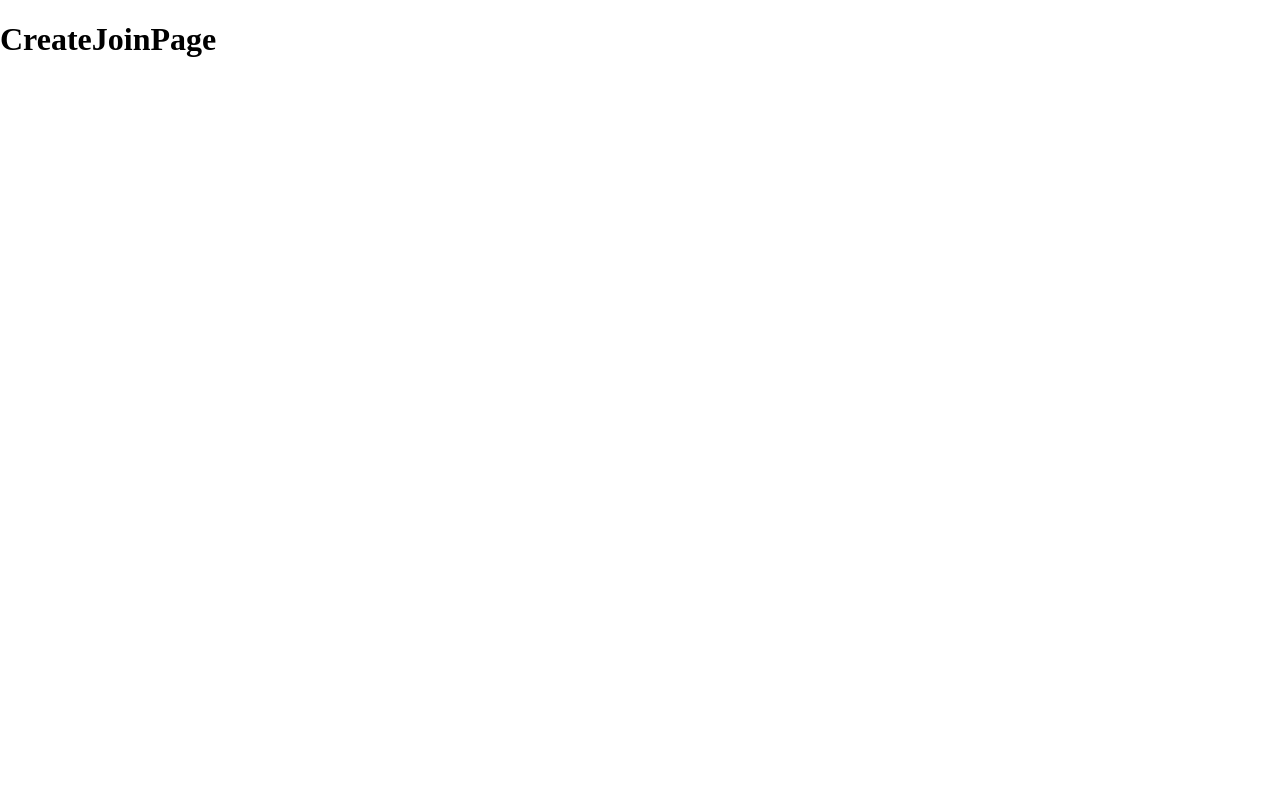
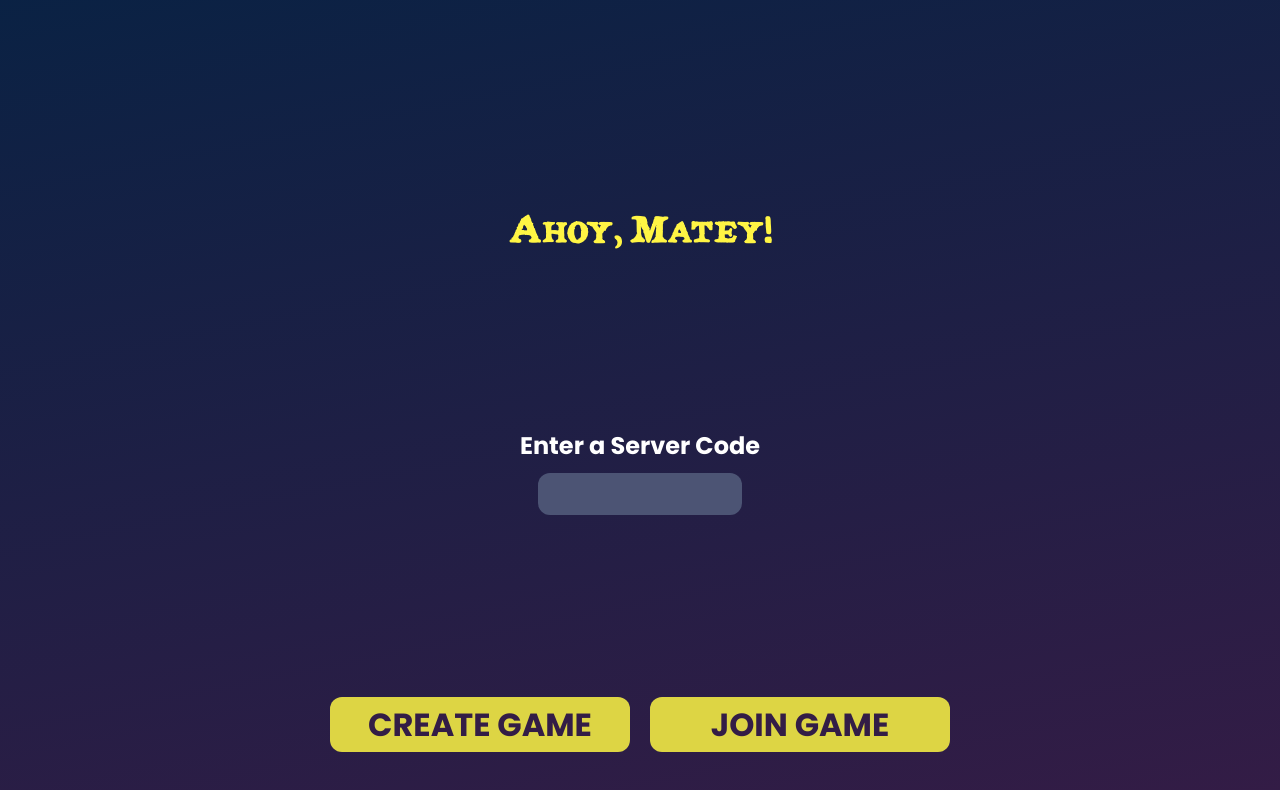
Before and after one commit to Elijah-Greene17/Skull-King-React, a React (Create React App) app in the folder skull-king/: page /createjoin in a window 1280 px wide. Shown: the top 790 px of the page. Built offline with nearby package versions, Linux system fonts and the light colour scheme.

Commit message:
Added CreateJoin and routed between them

```diff
--- a/skull-king/src/components/CreateJoinPage/CreateJoinPage.js
+++ b/skull-king/src/components/CreateJoinPage/CreateJoinPage.js
@@ -1,8 +1,21 @@
+import Button from '../UI/Button/Button';
+import ApplicationInput from '../UI/Input/ApplicationInput';
+import MainView from '../UI/MainView/MainView';
+import TitleHeader from '../UI/TitleHeader/TitleHeader';
+import styles from './CreateJoinPage.module.css';
+
 const CreateJoinPage = () => {
     return (
-        <>
-            <h1>CreateJoinPage</h1>
-        </>
+        <MainView>
+            <div className={styles.createJoinPage}>
+                <TitleHeader>Ahoy, Matey!</TitleHeader>
+                <ApplicationInput>Enter a Server Code</ApplicationInput>
+                <div>
+                    <Button>CREATE GAME</Button>
+                    <Button>JOIN GAME</Button>
+                </div>
+            </div>
+        </MainView>
     );
 };
 
--- /dev/null
+++ b/skull-king/src/components/CreateJoinPage/CreateJoinPage.module.css
@@ -0,0 +1,15 @@
+.createJoinPage {
+    min-height: 90vh;
+    max-height: 90vh;
+    min-width: 100vw;
+    max-width: 100vw;
+
+    text-align: center;
+    padding-top: 10%;
+    padding-bottom: 10%;
+
+    display: flex;
+    flex-direction: column;
+    justify-content: space-around;
+    align-items: center;
+}
--- a/skull-king/src/components/HomePage/HomePage.js
+++ b/skull-king/src/components/HomePage/HomePage.js
@@ -1,21 +1,23 @@
-import { Link, useNavigate } from 'react-router-dom';
+import { useNavigate } from 'react-router-dom';
 import MainView from '../UI/MainView/MainView';
 import TitleHeader from '../UI/TitleHeader/TitleHeader';
-import Label from '../UI/Label/Label';
-import Input from '../UI/Input/Input';
+import ApplicationInput from '../UI/Input/ApplicationInput';
 import Button from '../UI/Button/Button';
 import styles from './HomePage.module.css';
 
 const HomePage = () => {
     const navigate = useNavigate();
 
+    const handlePlay = () => {
+        navigate('/createjoin');
+    };
+
     return (
         <MainView>
             <div className={styles.homePage}>
                 <TitleHeader>Skull King</TitleHeader>
-                <Label>Enter your name</Label>
-                <Input />
-                <Button>PLAY</Button>
+                <ApplicationInput>Enter your name</ApplicationInput>
+                <Button onClick={handlePlay}>PLAY</Button>
             </div>
         </MainView>
     );
--- a/skull-king/src/components/UI/Button/Button.module.css
+++ b/skull-king/src/components/UI/Button/Button.module.css
@@ -12,4 +12,5 @@
     font-family: poppins;
     border-radius: 12px;
     border-style: none;
+    margin: 10px;
 }
--- /dev/null
+++ b/skull-king/src/components/UI/Input/ApplicationInput.js
@@ -0,0 +1,13 @@
+import styles from './ApplicationInput.module.css';
+import Label from '../Label/Label';
+
+const ApplicationInput = (props) => {
+    return (
+        <div>
+            <Label>{props.children}</Label>
+            <input className={styles.input} value={props.value} />
+        </div>
+    );
+};
+
+export default ApplicationInput;
--- a/skull-king/src/components/UI/Input/Input.module.css
+++ b/skull-king/src/components/UI/Input/ApplicationInput.module.css
@@ -13,4 +13,5 @@
     font-family: poppins;
     font-size: 24px;
     border-style: none;
+    margin-top: 10px;
 }
--- a/skull-king/src/components/UI/Input/Input.js
+++ /dev/null
@@ -1,7 +0,0 @@
-import styles from './Input.module.css';
-
-const Input = (props) => {
-    return <input className={styles.input} value={props.value} />;
-};
-
-export default Input;
```
